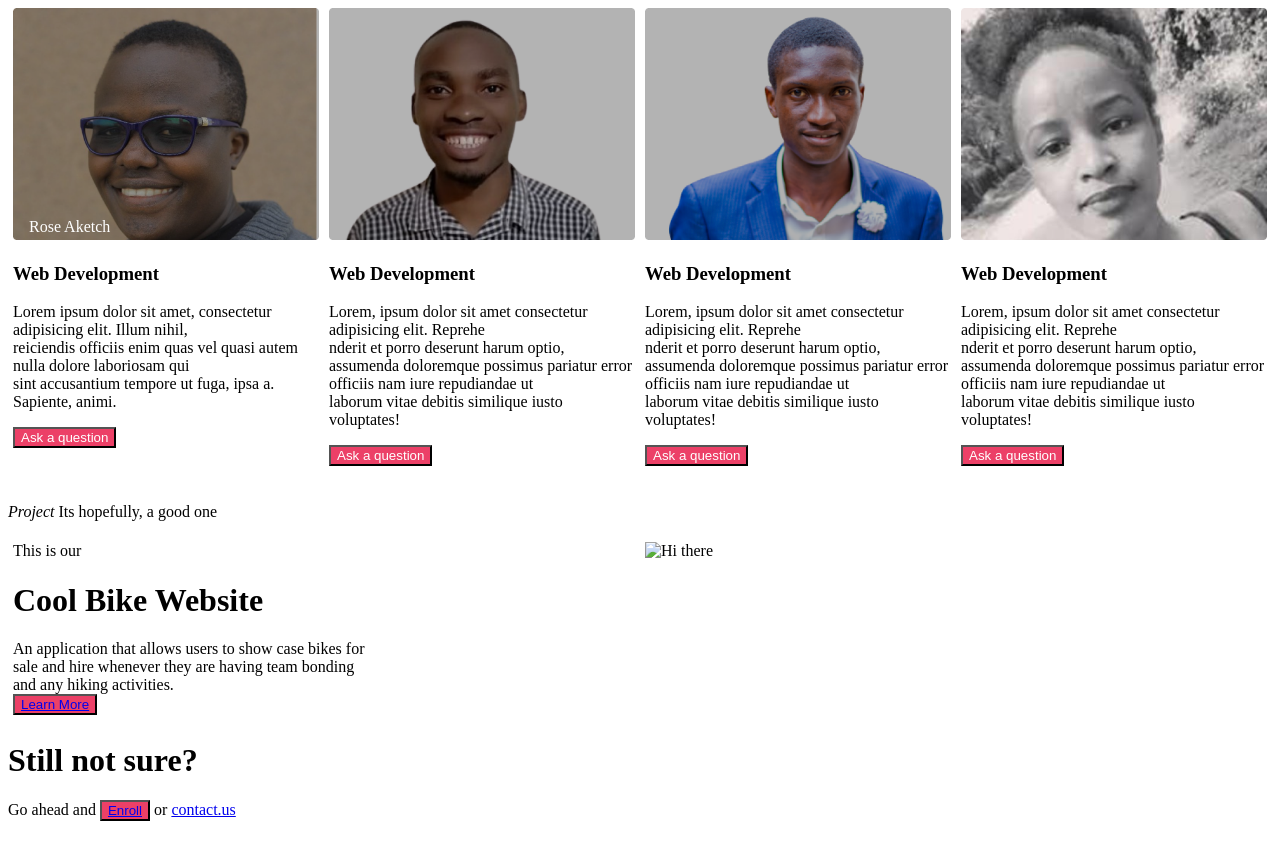
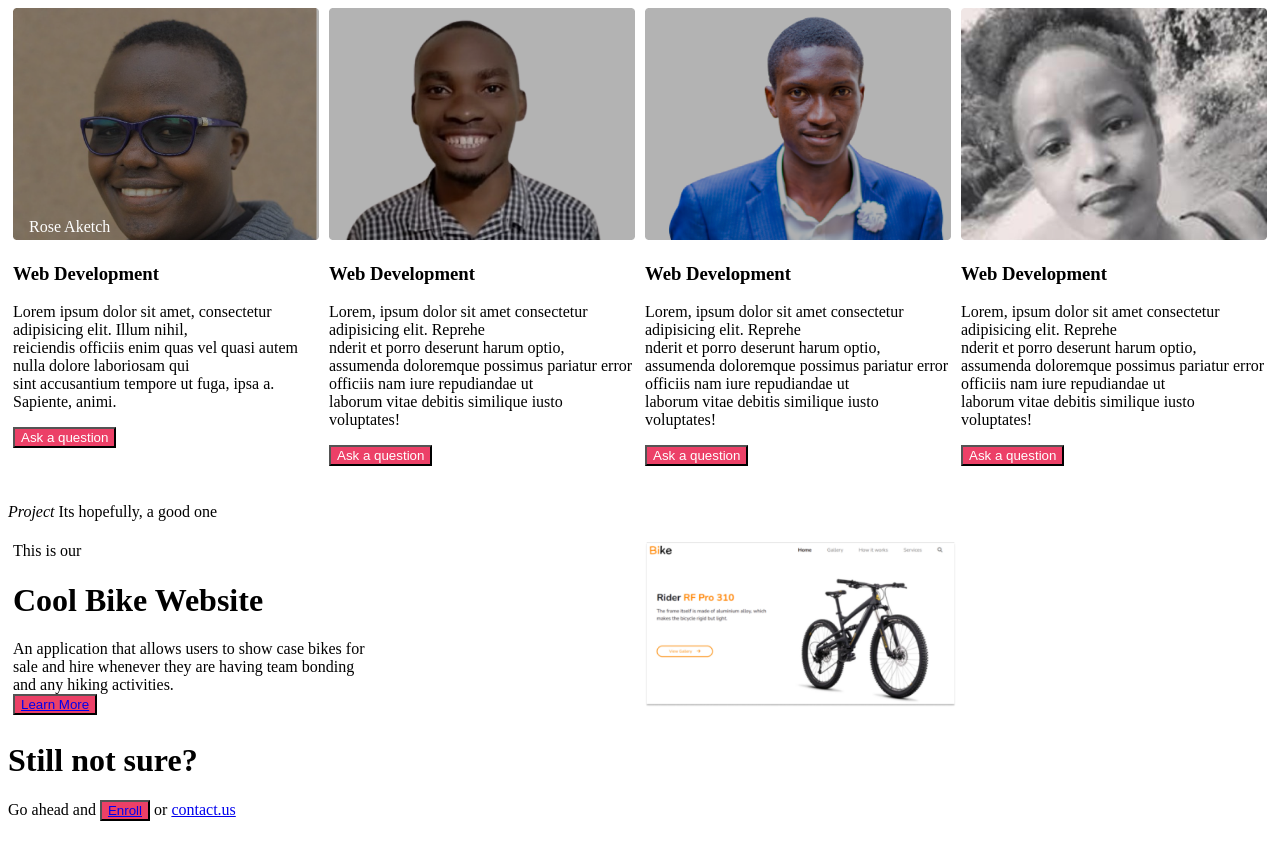
Before and after one commit to VincentLangat033/moringawebsite, a plain HTML site: page index.html in a window 1280 px wide. Shown: the part 1071-1931 px from the top of the page. Drawn offline with Linux system fonts and the light colour scheme; the site is published under a folder, as on GitHub Pages, so addresses that start at the root find nothing.

Commit message:
This commit will add a Link to the Bike image in the Landing page

```diff
--- a/index.html
+++ b/index.html
@@ -129,7 +129,7 @@
                and any hiking activities. <br>
                <button> <a href="/assets/pages/learn_more.html"> Learn More </a></button> </div>
                <div class="bike">
-                   <img   src="/assets/images/image 9.png" alt="Hi there" width="50%" >
+                   <img   src="./assets/images/image 9.png" alt="Hi there" width="50%" >
                </div>
 
             </div>
```
